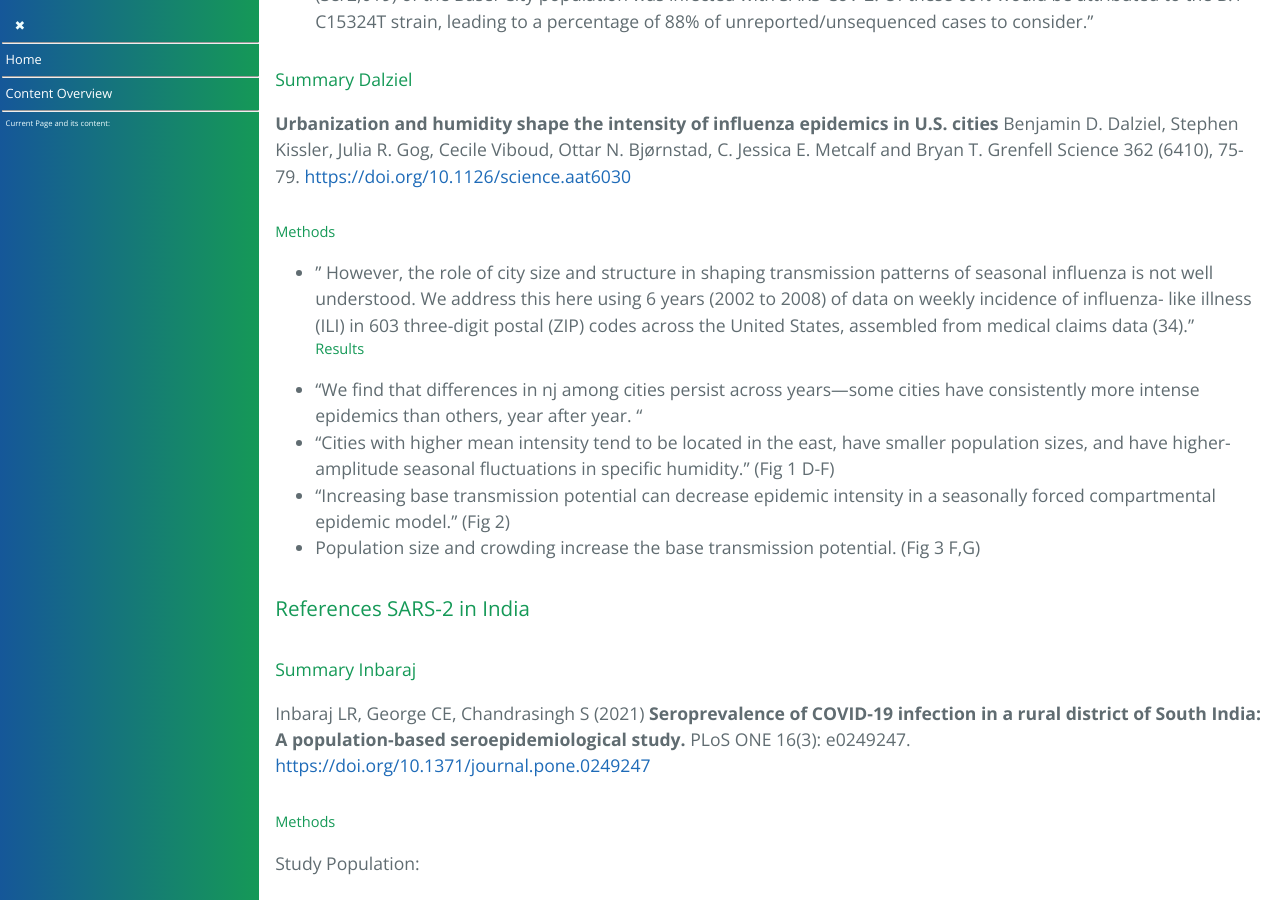
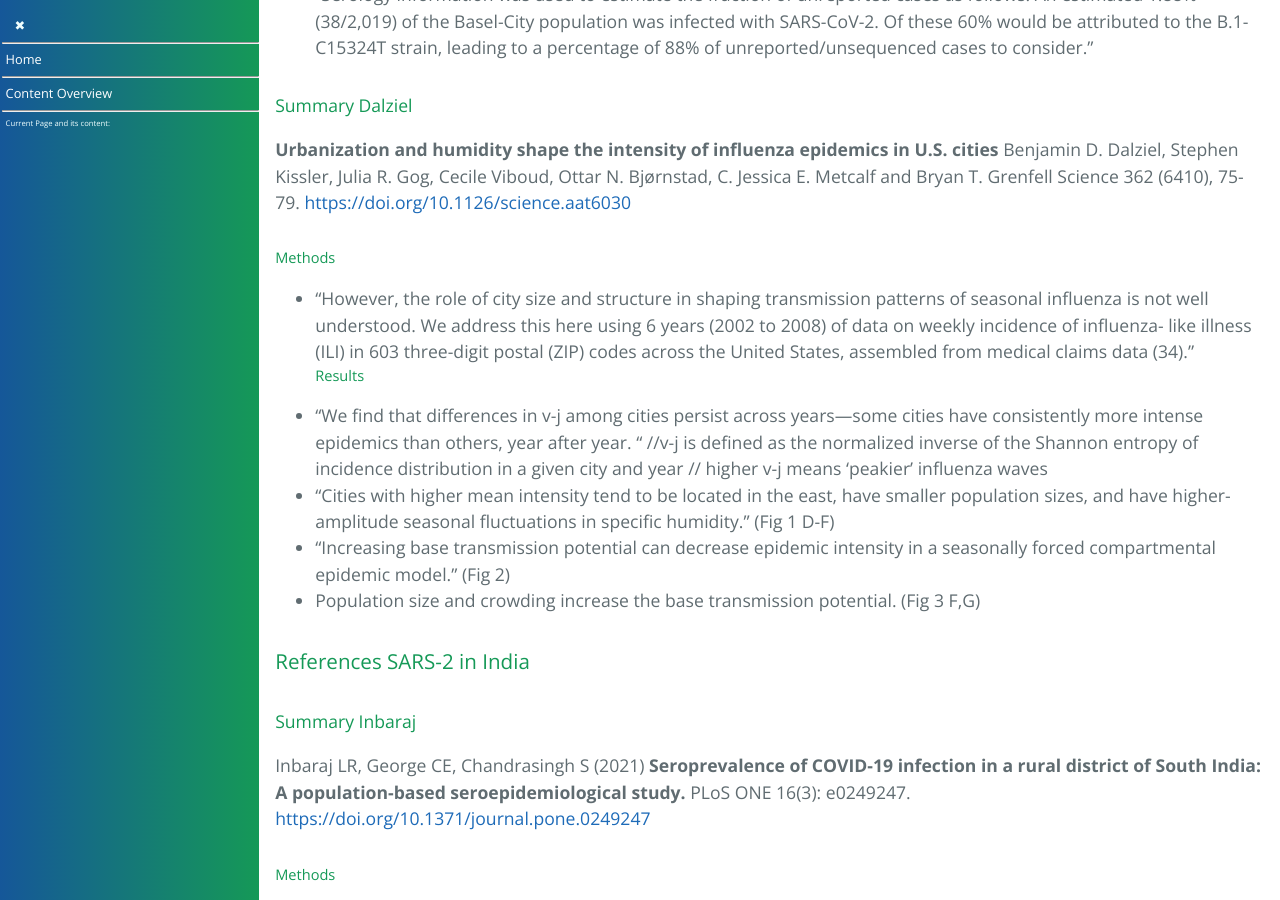
Before and after one commit to forestgrape/coronavirus, a Jekyll site: the page built from 5_epidemiological/spread_analyses.md, in a window 1280 px wide and 900 px high, scrolled down 28916 px. Built offline with Jekyll 4.4.1, drawn with Linux system fonts in a browser that asks for light colours; our own code applies the rules of GitHub Pages for plain Markdown files; some of the changed text lies outside the part shown.

Commit message:
formulations

```diff
--- a/5_epidemiological/spread_analyses.md
+++ b/5_epidemiological/spread_analyses.md
@@ -776,7 +776,7 @@
 medRxiv 2020.12.15.20248130; doi: <https://doi.org/10.1101/2020.12.15.20248130>
 
 ##### Methods
-The influence of 4 socioeconomic factors (Living space per person, Median Income, 1-person households, Seniority) on the spread of SARS-CoV-2 is analysed based on sequence data and a computer simulation. In a second step, the effect of reduced transmissibility of population subgroups on the spread of Covid is simulated.
+The influence of 4 socioeconomic factors (Living space per person, Median Income, 1-person households, Seniority) on the spread of SARS-CoV-2 is analysed with a spread simulation (SEIR-model) constructed  from cases, sequenced cases and serology. In a second step the overall spread of Covid and the ICU occupancy is simulated when certain subgroups are given a reduced transmissibility or increased resistance to severe Covid.
 
 >  The term vaccinated is used in the paper but since it is unknown (as of 27.1.2021) whether the available vaccines produce a useful immunity regarding transmission and there are other methods (e.g. testing, masks, natural immunity) to reduce transmissibility the term reduced transmissibility is used here.
 
@@ -804,9 +804,9 @@
 <https://doi.org/10.1126/science.aat6030>
 
 ##### Methods
-* " However, the role of city size and structure in shaping transmission patterns of seasonal influenza is not well understood. We address this here using 6 years (2002 to 2008) of data on weekly incidence of influenza- like illness (ILI) in 603 three-digit postal (ZIP) codes across the United States, assembled from medical claims data (34)."
+* "However, the role of city size and structure in shaping transmission patterns of seasonal influenza is not well understood. We address this here using 6 years (2002 to 2008) of data on weekly incidence of influenza- like illness (ILI) in 603 three-digit postal (ZIP) codes across the United States, assembled from medical claims data (34)."
 ##### Results
-* "We find that differences in nj among cities persist across years—some cities have consistently more intense epidemics than others, year after year. "
+* "We find that differences in v-j among cities persist across years—some cities have consistently more intense epidemics than others, year after year. " //v-j is defined as the normalized inverse of the Shannon entropy of incidence distribution in  a given city and year // higher v-j means 'peakier' influenza waves
 * "Cities with higher mean intensity tend to be located in the east, have smaller population sizes, and have higher-amplitude seasonal fluctuations in specific humidity." (Fig 1 D-F)
 * "Increasing base transmission potential can decrease epidemic intensity in a seasonally forced compartmental epidemic model." (Fig 2)
 * Population size and crowding increase the base transmission potential. (Fig 3 F,G)
```
